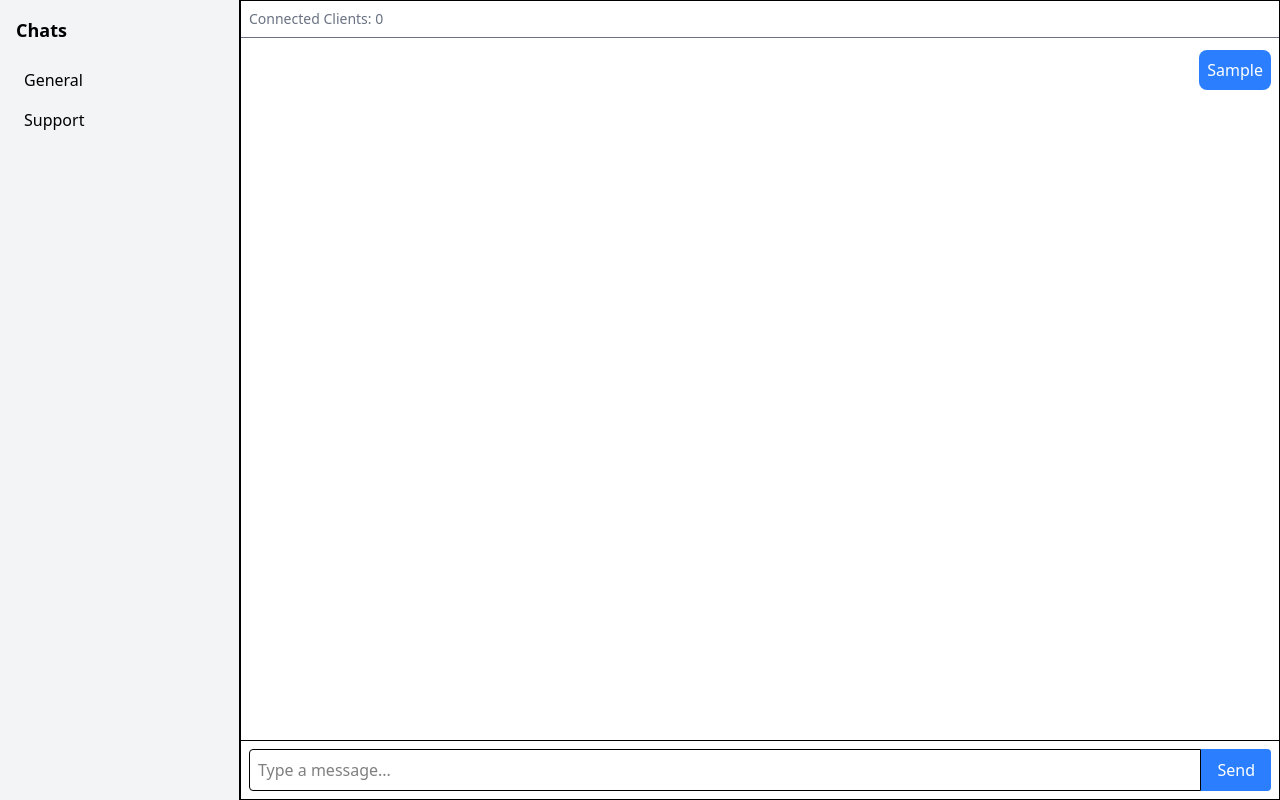
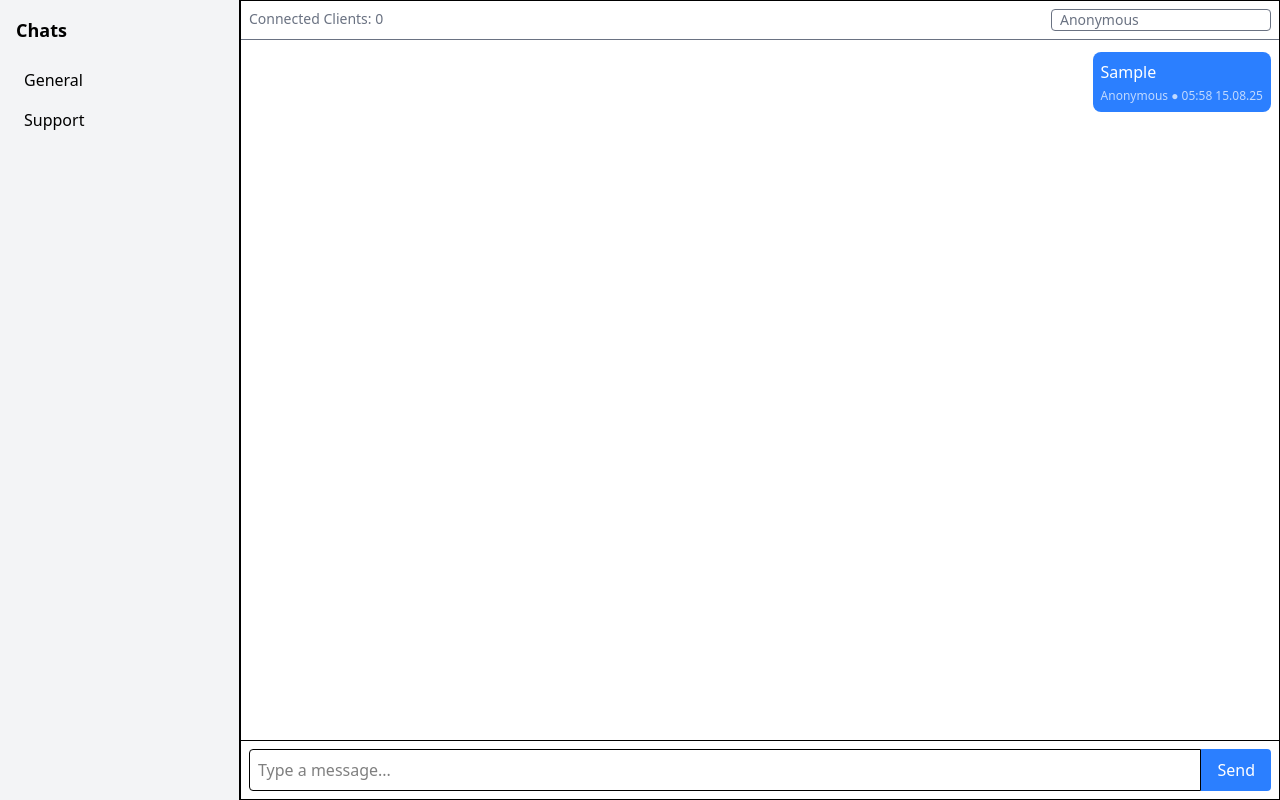
Before and after one commit to carlpinto25/Chat-app-frontend, a React (Vite) app: page / in a window 1280 px wide. Both pictures are taken after typing "Sample" into the empty fields and a click on the button "Send". Built offline with nearby package versions, Linux system fonts and the light colour scheme; no server answers; the HTML template or start-up script is replaced by a standard one.

Commit message:
added features

```diff
--- a/package.json
+++ b/package.json
@@ -11,6 +11,7 @@
   },
   "dependencies": {
     "@tailwindcss/vite": "^4.1.12",
+    "dayjs": "^1.11.13",
     "react": "^19.1.1",
     "react-dom": "^19.1.1",
     "socket.io-client": "^4.8.1",
--- a/src/components/ChatWindow.tsx
+++ b/src/components/ChatWindow.tsx
@@ -1,7 +1,13 @@
+// src/components/ChatWindow.tsx
+
 import React, { useEffect, useState } from "react";
 import MessageBubble from "./MessageBubble";
 import MessageInput from "./MessageInput";
-import { socket } from "../socket"; // Import the socket instance
+import { socket } from "../socket";
+
+// Create an Audio object for the message tone.
+// This path works because the file is in the 'public' folder.
+const messageTone = new Audio('/message-tone.mp3');
 
 interface Message {
   id: number;
@@ -13,7 +19,8 @@ interface Message {
 const ChatWindow: React.FC = () => {
   const [messages, setMessages] = useState<Message[]>([]);
   const [clientsTotal, setClientsTotal] = useState(0);
-  const [name] = useState("Anonymous"); // could make this editable
+  const [name, setName] = useState("Anonymous");
+  const [feedback, setFeedback] = useState("");
 
   useEffect(() => {
     socket.on("connect", () => {
@@ -25,6 +32,9 @@ const ChatWindow: React.FC = () => {
     });
 
     socket.on("chat-message", (data: any) => {
+      // Play sound on INCOMING messages
+      messageTone.play().catch(error => console.error("Error playing sound:", error));
+
       setMessages((prev) => [
         ...prev,
         {
@@ -36,14 +46,22 @@ const ChatWindow: React.FC = () => {
       ]);
     });
 
+    socket.on("feedback", (data: any) => {
+      setFeedback(data.feedback);
+    });
+
     return () => {
       socket.off("connect");
       socket.off("clients-total");
       socket.off("chat-message");
+      socket.off("feedback");
     };
   }, []);
 
   const handleSend = (message: string) => {
+    // Play sound on OUTGOING messages
+    messageTone.play().catch(error => console.error("Error playing sound:", error));
+
     const data = {
       name,
       message,
@@ -60,19 +78,29 @@ const ChatWindow: React.FC = () => {
 
   return (
     <div className="flex flex-col h-full border">
-      <div className="p-2 text-sm text-gray-500 border-b">
-        Connected Clients: {clientsTotal}
+      <div className="p-2 text-sm text-gray-500 border-b flex justify-between">
+        <span>Connected Clients: {clientsTotal}</span>
+        <input
+          type="text"
+          value={name}
+          onChange={(e) => setName(e.target.value)}
+          placeholder="Your name"
+          className="px-2 border rounded"
+        />
       </div>
       <div className="flex-1 overflow-y-auto p-2 flex flex-col">
         {messages.map((msg) => (
           <MessageBubble
             key={msg.id}
             text={msg.text}
-            sender={msg.sender === name ? "me" : "other"}
+            senderName={msg.sender}
+            dateTime={msg.dateTime}
+            senderSide={msg.sender === name ? "me" : "other"}
           />
         ))}
+        {feedback && <div className="text-gray-500 text-sm p-1">{feedback}</div>}
       </div>
-      <MessageInput onSend={handleSend} />
+      <MessageInput onSend={handleSend} name={name} />
     </div>
   );
 };
--- a/src/components/MessageBubble.tsx
+++ b/src/components/MessageBubble.tsx
@@ -1,20 +1,38 @@
+// src/components/MessageBubble.tsx
+
 import React from "react";
+import dayjs from "dayjs";
+
+// The relativeTime plugin is no longer needed for the new format
+// import relativeTime from "dayjs/plugin/relativeTime";
+// dayjs.extend(relativeTime);
 
 interface MessageBubbleProps {
   text: string;
-  sender: "me" | "other";
+  senderSide: "me" | "other";
+  senderName: string;
+  dateTime: string;
 }
 
-const MessageBubble: React.FC<MessageBubbleProps> = ({ text, sender }) => {
+const MessageBubble: React.FC<MessageBubbleProps> = ({
+  text,
+  senderSide,
+  senderName,
+  dateTime,
+}) => {
   return (
     <div
-      className={`max-w-xs p-2 my-1 rounded-lg ${
-        sender === "me"
+      className={`max-w-xs p-2 my-1 rounded-lg flex flex-col ${
+        senderSide === "me"
           ? "bg-blue-500 text-white self-end"
           : "bg-gray-200 text-black self-start"
       }`}
     >
-      {text}
+      <p>{text}</p>
+      <span className="text-xs opacity-70 mt-1 text-right">
+
+        {senderName} ● {dayjs(dateTime).format("HH:mm DD.MM.YY")}
+      </span>
     </div>
   );
 };
--- a/src/components/MessageInput.tsx
+++ b/src/components/MessageInput.tsx
@@ -1,16 +1,35 @@
+// src/components/MessageInput.tsx
+
 import React, { useState } from "react";
+import { socket } from "../socket"; // ADDED: Import socket to emit events
 
 interface MessageInputProps {
   onSend: (message: string) => void;
+  name: string; // ADDED: Accept the current user's name as a prop
 }
 
-const MessageInput: React.FC<MessageInputProps> = ({ onSend }) => {
+const MessageInput: React.FC<MessageInputProps> = ({ onSend, name }) => {
   const [message, setMessage] = useState("");
 
   const handleSend = () => {
     if (!message.trim()) return;
     onSend(message);
     setMessage("");
+    // ADDED: Clear feedback after sending a message
+    socket.emit("feedback", { feedback: "" });
+  };
+
+  // ADDED: Handlers for typing feedback
+  const handleTyping = () => {
+    socket.emit("feedback", {
+      feedback: `${name} is typing a message...`,
+    });
+  };
+
+  const handleStopTyping = () => {
+    socket.emit("feedback", {
+      feedback: "",
+    });
   };
 
   return (
@@ -22,6 +41,10 @@ const MessageInput: React.FC<MessageInputProps> = ({ onSend }) => {
         value={message}
         onChange={(e) => setMessage(e.target.value)}
         onKeyDown={(e) => e.key === "Enter" && handleSend()}
+        // ADDED: Event handlers for feedback
+        onFocus={handleTyping}
+        onKeyPress={handleTyping}
+        onBlur={handleStopTyping}
       />
       <button
         onClick={handleSend}
```
Also changed, not shown: 2 other files (tests, documents, lock files or other folders).
